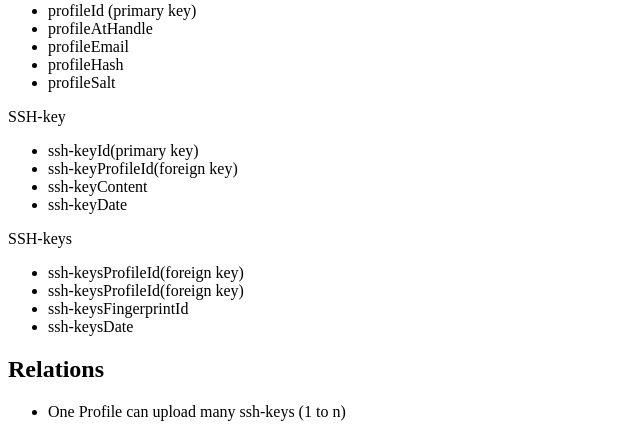
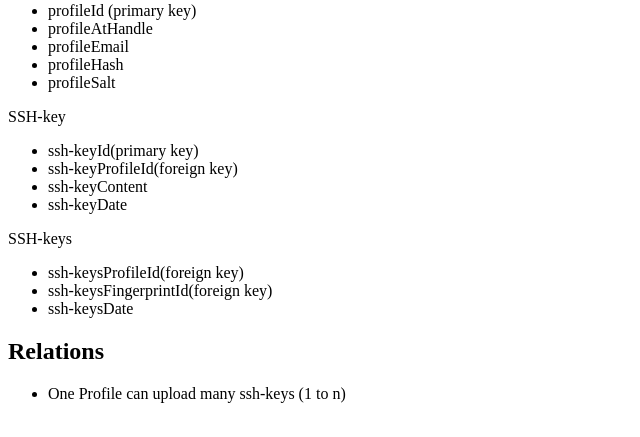
Before and after one commit to ValeMeza/bootcamp-coders-ssh-key-editor, a PHP site: page / in a window 1280 px wide. Shown: the part 670-1107 px from the top of the page, without its empty margins (0-640 px from the left). After the commit the page ends 1073 px from the top, so only its background shows below. Run offline with PHP 8.4, Linux system fonts and the light colour scheme.

Commit message:
Deleted the extra ssh-keysprofileId(foreign key)

```diff
--- a/index.php
+++ b/index.php
@@ -49,8 +49,7 @@
     SSH-keys
     <ul>
     <li>ssh-keysProfileId(foreign key)</li>
-    <li>ssh-keysProfileId(foreign key)</li>
-    <li>ssh-keysFingerprintId</li>
+    <li>ssh-keysFingerprintId(foreign key)</li>
     <li>ssh-keysDate</li>
     </ul>
     <h2>Relations</h2>
```
